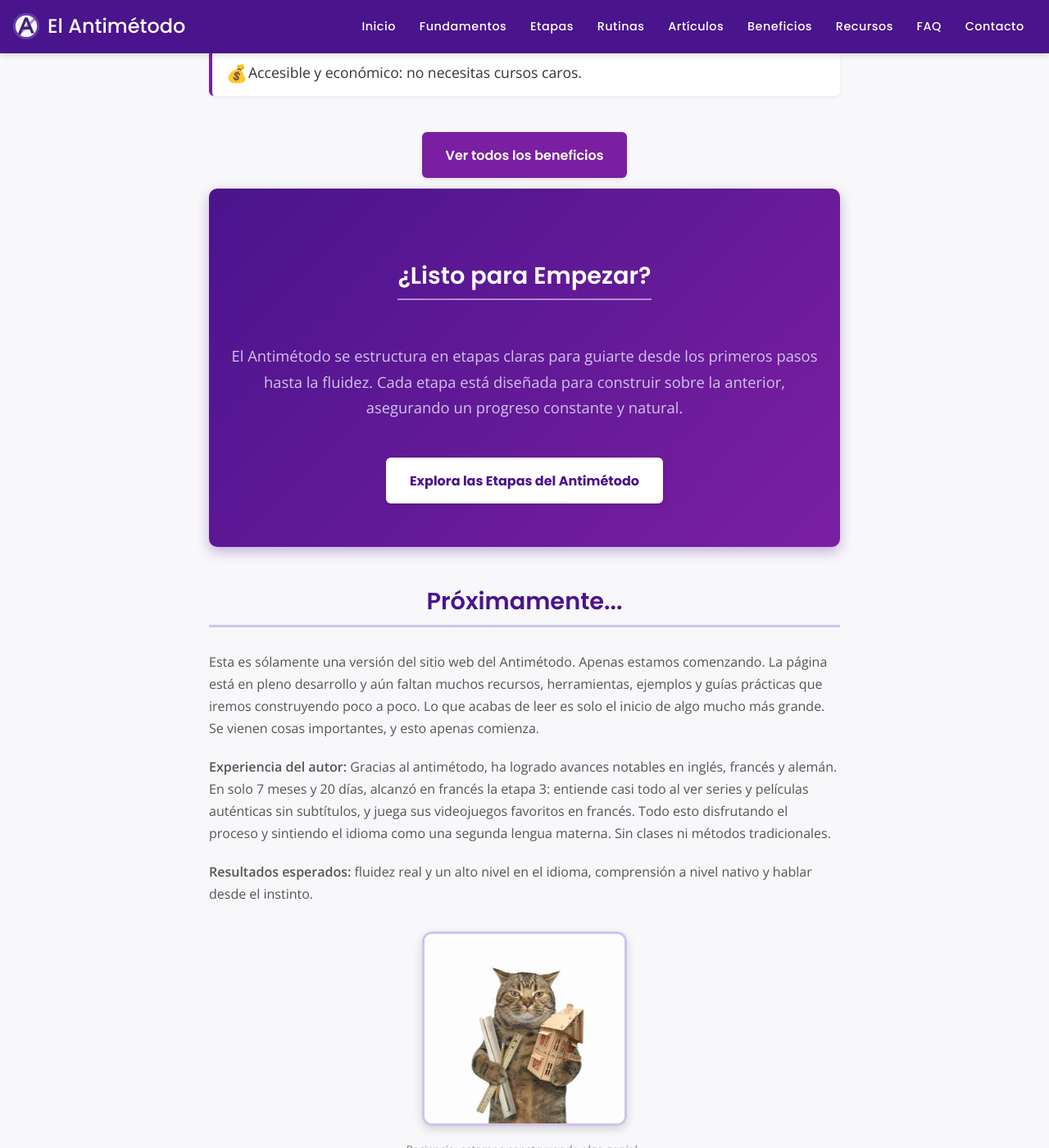
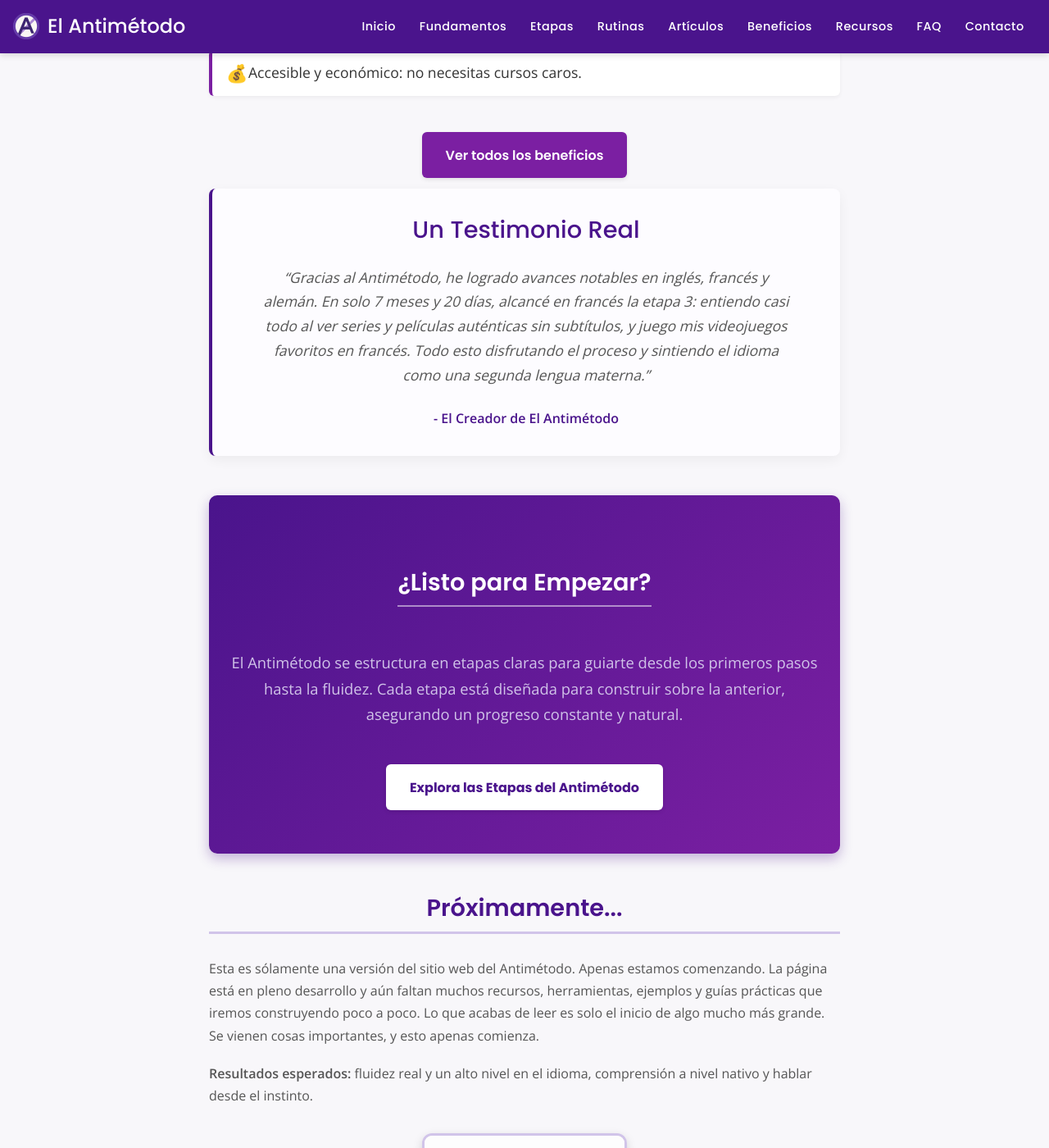
Before and after one commit to LuiseM93/ElAntimetodo, a Jekyll site: the page built from index.md, in a window 1280 px wide and 1400 px high, scrolled down 3929 px. Shown: the whole window at 82% size. Built offline with Jekyll 4.4.1, drawn with Linux system fonts in a browser that asks for light colours; some of the changed text lies outside the part shown.

Commit message:
Update index.md

```diff
--- a/index.md
+++ b/index.md
@@ -288,6 +288,22 @@ description: Aprende idiomas de forma natural y divertida con El Antimétodo. Si
     </div>
   </section>
 
+<!-- ================================================== -->
+<!--      INICIO: SECCIÓN DE TESTIMONIO DEL CREADOR      -->
+<!-- ================================================== -->
+<section class="content-section" style="background-color: #fdfcff; border-left: 4px solid var(--primary-color); border-radius: 8px; padding-top: 2rem; padding-bottom: 2rem; box-shadow: 0 5px 15px rgba(0,0,0,0.05);">
+  <h3 style="text-align: center; font-size: 1.8em; color: var(--primary-color); margin-top: 0; margin-bottom: 1.5rem; border-bottom: none;">Un Testimonio Real</h3>
+  <blockquote style="margin: 0 1.5rem; padding: 0; border-left: none; text-align: center;">
+    <p style="font-style: italic; line-height: 1.7; font-size: 1.1em; color: var(--text-light-color);">
+      “Gracias al Antimétodo, he logrado avances notables en inglés, francés y alemán. En solo 7 meses y 20 días, alcancé en francés la etapa 3: entiendo casi todo al ver series y películas auténticas sin subtítulos, y juego mis videojuegos favoritos en francés. Todo esto disfrutando el proceso y sintiendo el idioma como una segunda lengua materna.”
+    </p>
+  </blockquote>
+  <p style="text-align: center; font-weight: 600; color: var(--primary-color); margin-top: 1.5rem; margin-bottom: 0;">- El Creador de El Antimétodo</p>
+</section>
+<!-- ================================================== -->
+<!--       FIN: SECCIÓN DE TESTIMONIO DEL CREADOR        -->
+<!-- ================================================== -->
+
   <section style="margin-bottom: 3rem; text-align: center; padding: 2.5rem 1.5rem; background-image: linear-gradient(135deg, var(--primary-color) 0%, var(--secondary-color) 100%); border-radius: 10px; box-shadow: 0 6px 15px rgba(74, 20, 140, 0.3);">
     <h2 style="color: white; border-bottom: 2px solid rgba(255,255,255,0.5); padding-bottom: 0.5rem; display: inline-block;">¿Listo para Empezar?</h2>
     <p style="font-size: 1.15em; color: var(--light-purple-color); margin-top: 1.5rem; line-height: 1.7;">
@@ -299,7 +315,6 @@ description: Aprende idiomas de forma natural y divertida con El Antimétodo. Si
   <section>
      <h2 style="text-align: center;">Próximamente...</h2>
      <p style="text-align: left; color: var(--text-light-color);">Esta es sólamente una versión del sitio web del Antimétodo. Apenas estamos comenzando. La página está en pleno desarrollo y aún faltan muchos recursos, herramientas, ejemplos y guías prácticas que iremos construyendo poco a poco. Lo que acabas de leer es solo el inicio de algo mucho más grande. Se vienen cosas importantes, y esto apenas comienza.</p>
-     <p style="text-align: left; color: var(--text-light-color);"><strong>Experiencia del autor:</strong> Gracias al antimétodo, ha logrado avances notables en inglés, francés y alemán. En solo 7 meses y 20 días, alcanzó en francés la etapa 3: entiende casi todo al ver series y películas auténticas sin subtítulos, y juega sus videojuegos favoritos en francés. Todo esto disfrutando el proceso y sintiendo el idioma como una segunda lengua materna. Sin clases ni métodos tradicionales.</p>
      <p style="text-align: left; color: var(--text-light-color);"><strong>Resultados esperados:</strong> fluidez real y un alto nivel en el idioma, comprensión a nivel nativo y hablar desde el instinto.</p>
      <div style="margin-top: 2rem; text-align: center;">
       <img src="{{ '/assets/gato_arquitecto_construccion.jpg' | relative_url }}"
```
Also changed, not shown: other parts of index.md (+1 -1 lines).
